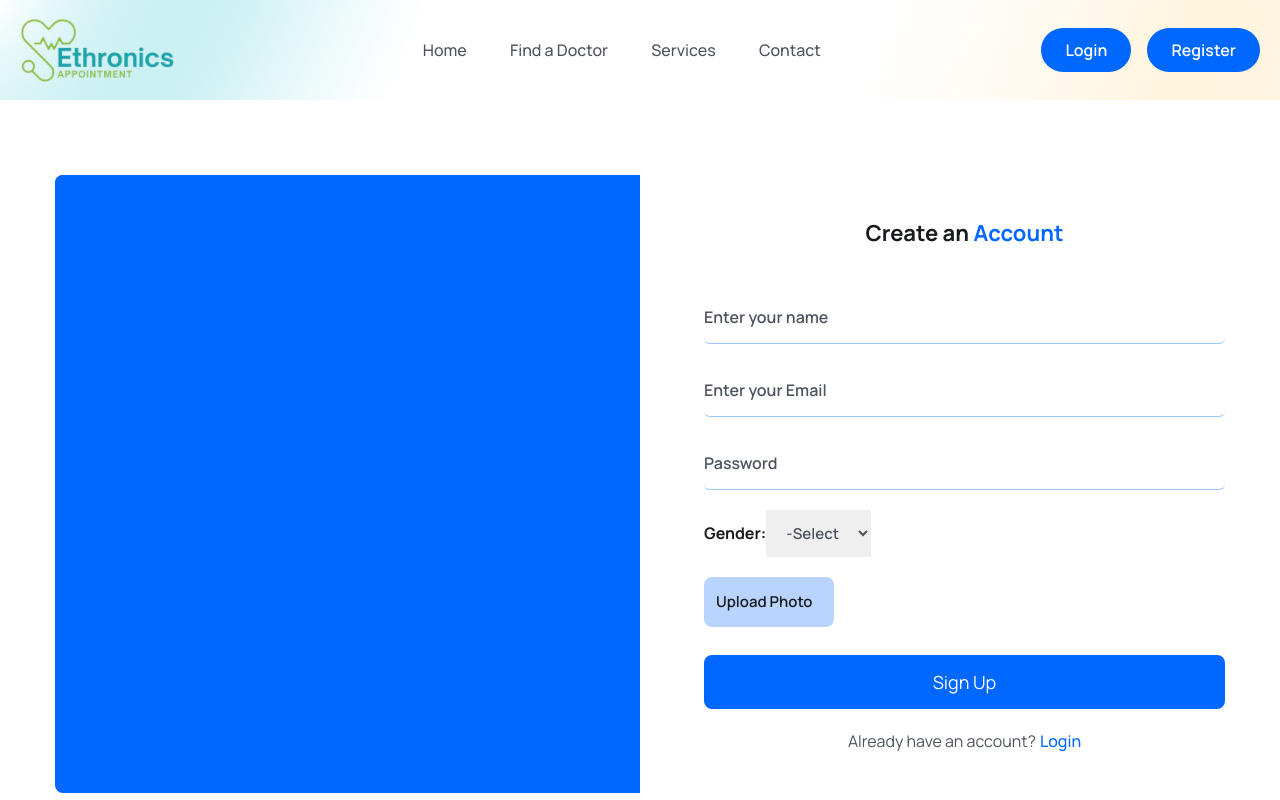
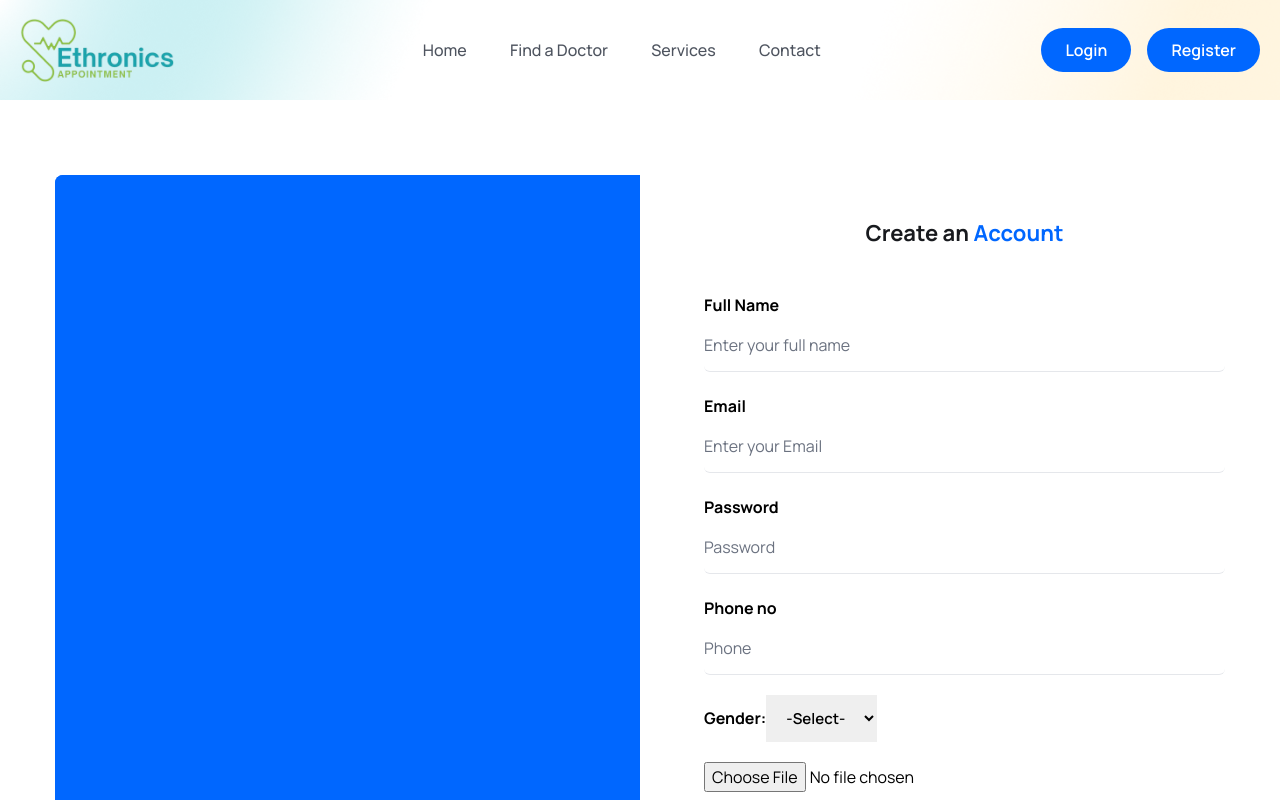
Before and after one commit to Bereket-Hailu/AI-Driven-Doctor-Appointment-Platform, a React (Vite) app in the folder Frontend/: page /signup in a window 1280 px wide. Both pictures are taken after a click on the element "Register as Patient". Shown: the top 800 px of the page. Built offline with nearby package versions, Linux system fonts and the light colour scheme.

Commit message:
update signup

```diff
--- a/Frontend/src/pages/Signup.jsx
+++ b/Frontend/src/pages/Signup.jsx
@@ -19,14 +19,11 @@ const Signup = () => {
     photo: selectedFile,
     gender: '',
     role: 'patient',
+    address: '',
+    phone: '',
+  });
 
-
-  });
   const navigate = useNavigate();
-
-
-
-
 
   const handleInputChange = e => {
     setFormData({ ...formData, [e.target.name]: e.target.value });
@@ -73,23 +70,25 @@ const Signup = () => {
     setFormData({ ...formData, role: selectedRole });
   };
 
-
   const handleClinicTypeSelection = (selectedClinicType) => {
     setClinicType(selectedClinicType);
     setFormData({ ...formData, clinicType: selectedClinicType });
+
+    // Redirect to DoctorSignup page
+    navigate('/doctor-signup');
   };
 
   return (
     <section className='px-5 xl:px-0'>
       <div className="max-w-[1170px] mx-auto">
         <div className="grid grid-cols-1 lg:grid-cols-2">
-          {/* =----------img--------- */}
+          {/* Image Section */}
           <div className="hidden lg:block bg-primaryColor rounded-l-lg">
             <figure className='rounded-l-lg'>
               <img src={signupImg} alt="" className='w-full rounded-l-lg' />
             </figure>
           </div>
-          {/* ----------------sign up form------------ */}
+          {/* Sign Up Form */}
           <div className="rounded-l-lg lg:pl-16 py-10">
             {role === '' ? (
               <>
@@ -126,58 +125,113 @@ const Signup = () => {
                 </h3>
 
                 <form onSubmit={submitHandler}>
+                  {/* Common Fields */}
                   <div className="mb-5">
-                    <input type="text" placeholder='Enter your name' name='name' value={formData.name} onChange={handleInputChange}
-                      className='w-full pr-4 py-3 border-b border-solid border-[#0066ff61] focus:outline-none focus:border-b-primaryColor text-[16px] leading-7 text-headingColor placeholder:text-textColor rounded-md cursor-pointer font-semibold' required
+                  <label className='text-black font-bold text-[16px] leading-7'> Full Name</label>
+                    <input
+                      type="text"
+                      placeholder='Enter your full name'
+                      name='name'
+                      value={formData.name}
+                      onChange={handleInputChange}
+                      required
+                      className='w-full pr-4 py-3 border-b border-solid focus:outline-none text-[16px] leading-7 text-black placeholder:text-gray-500 rounded-md'
                     />
                   </div>
                   <div className="mb-5">
-                    <input type="email" placeholder='Enter your Email' name='email' value={formData.email} onChange={handleInputChange}
-                      className='w-full pr-4 py-3 border-b border-solid border-[#0066ff61] focus:outline-none focus:border-b-primaryColor text-[16px] leading-7 text-headingColor placeholder:text-textColor rounded-md cursor-pointer font-semibold' required
+                  <label className='text-black font-bold text-[16px] leading-7'> Email</label>
+                    <input
+                      type="email"
+                      placeholder='Enter your Email'
+                      name='email'
+                      value={formData.email}
+                      onChange={handleInputChange}
+                      required
+                      className='w-full pr-4 py-3 border-b border-solid focus:outline-none text-[16px] leading-7 text-black placeholder:text-gray-500 rounded-md'
                     />
                   </div>
                   <div className="mb-5">
-                    <input type="password" placeholder='Password' name='password' value={formData.password} onChange={handleInputChange}
-                      className='w-full pr-4 py-3 border-b border-solid border-[#0066ff61] focus:outline-none focus:border-b-primaryColor text-[16px] leading-7 text-headingColor placeholder:text-textColor rounded-md cursor-pointer font-semibold' required
+                  <label className='text-black font-bold text-[16px] leading-7'> Password</label>
+                    <input
+                      type="password"
+                      placeholder='Password'
+                      name='password'
+                      value={formData.password}
+                      onChange={handleInputChange}
+                      required
+                      className='w-full pr-4 py-3 border-b border-solid focus:outline-none text-[16px] leading-7 text-black placeholder:text-gray-500 rounded-md'
                     />
                   </div>
-                  <div className='mb-5 flex items-center justify-between'>
-                    <label className='text-headingColor font-bold text-[16px] leading-7'>
+                  <div className="mb-5">
+                  <label className='text-black font-bold text-[16px] leading-7'> Phone no</label>
+                    <input
+                      type="text"
+                      placeholder='Phone'
+                      name='phone'
+                      value={formData.phone}
+                      onChange={handleInputChange}
+                      required
+                      className='w-full pr-4 py-3 border-b border-solid focus:outline-none text-[16px] leading-7 text-black placeholder:text-gray-500 rounded-md'
+                    />
+                  </div>
+
+                  <div className='mb-5'>
+                    <label className='text-black font-bold text-[16px] leading-7'>
                       Gender:
-                      <select name="gender" value={formData.gender} onChange={handleInputChange} className='text-textColor font-semibold text-[15px] leading-7 px-4 py-3 focus:outline-none'>
-                        <option value="select">-Select</option>
+                      <select
+                        name="gender"
+                        value={formData.gender}
+                        onChange={handleInputChange}
+                        required
+                        className='text-black font-semibold text-[15px] leading-7 px-4 py-3 focus:outline-none'
+                      >
+                        <option value="select">-Select-</option>
                         <option value="male">Male</option>
                         <option value="female">Female</option>
                       </select>
                     </label>
                   </div>
-
-                  <div className='mb-5 flex items-center gap-3'>
-                    {selectedFile && <figure className='w-[60px] h-[60px] rounded-full border-2 border-solid border-primaryColor flex items-center justify-center '>
-                      <img src={previewURL} className='w-full rounded-full' alt="" />
-                    </figure>}
-
-                    <div className='relative w-[130px] h-[50px]'>
-                      <input type="file" name='photo' id='customfile' onChange={handleFileInputChange} accept='.jpg, .jpeg, .png'
-                        className='absolute top-0 left-0 w-full h-full opacity-0 cursor-pointer'
-                      />
-                      <label
-                        htmlFor="customfile"
-                        className='absolute top-0 left-0 w-full h-full flex items-center px-[0.75rem] py-[0.375rem] text-[15px] leading-6 overflow-hidden bg-[#0066ff46] text-headingColor font-semibold rounded-lg truncate cursor-pointer hover:bg-[#0066ff80] hover:text-white'>
-                        Upload Photo
-                      </label>
-                    </div>
+                  <div className='mb-5'>
+                    <input
+                      type="file"
+                      name='photo'
+                      onChange={handleFileInputChange}
+                      accept='.jpg, .jpeg, .png'
+                      required
+                      className='w-full'
+                    />
+                    {previewURL && <img src={previewURL} alt="Preview" className='mt-3 w-32 h-32 object-cover' />}
                   </div>
 
 
+                  {role === 'patient' && (
+                    <>
+                      <div className="mb-5">
+                      <label className='text-black font-bold text-[16px] leading-7'>  Address</label>
+                        <input
+                          type="text"
+                          placeholder='Insert your address'
+                          name='address'
+                          value={formData.address}
+                          onChange={handleInputChange}
+                          required
+                          className='w-full pr-4 py-3 border-b border-solid focus:outline-none text-[16px] leading-7 text-black placeholder:text-gray-500 rounded-md'
+                        />
+                      </div>
 
-                  <div className='mt-7'>
-                    <button disabled={loading && true} type='submit' className='w-full bg-primaryColor text-white text-[18px] leading-[30px] rounded-lg px-4 py-3 '>{loading ? <HashLoader size={35} color='#fffff' /> : `Sign Up`}</button>
+                    </>
+                  )}
+
+                  {/* Submit Button */}
+                  <div className="flex justify-between mt-7">
+                    {role !== '' && (
+                      <button
+                        type='submit'
+                        className='w-full bg-primaryColor text-white text-[18px] leading-[30px] rounded-lg px-4 py-3 mt-10'>
+                        {loading ? <HashLoader size={25} color='#ffffff'/> : 'Signup'}
+                      </button>
+                    )}
                   </div>
-
-                  <p className='mt-5 text-textColor text-center'>
-                    Already have an account?<Link to="/login" className='text-primaryColor font-medium ml-1'>Login</Link>
-                  </p>
                 </form>
               </>
             )}
@@ -186,6 +240,6 @@ const Signup = () => {
       </div>
     </section>
   );
-}
+};
 
 export default Signup;
```
